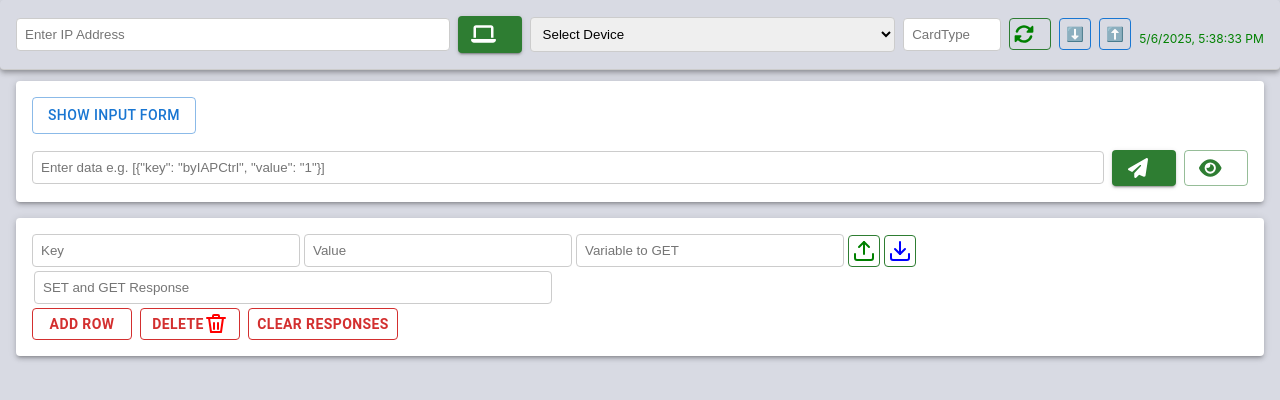
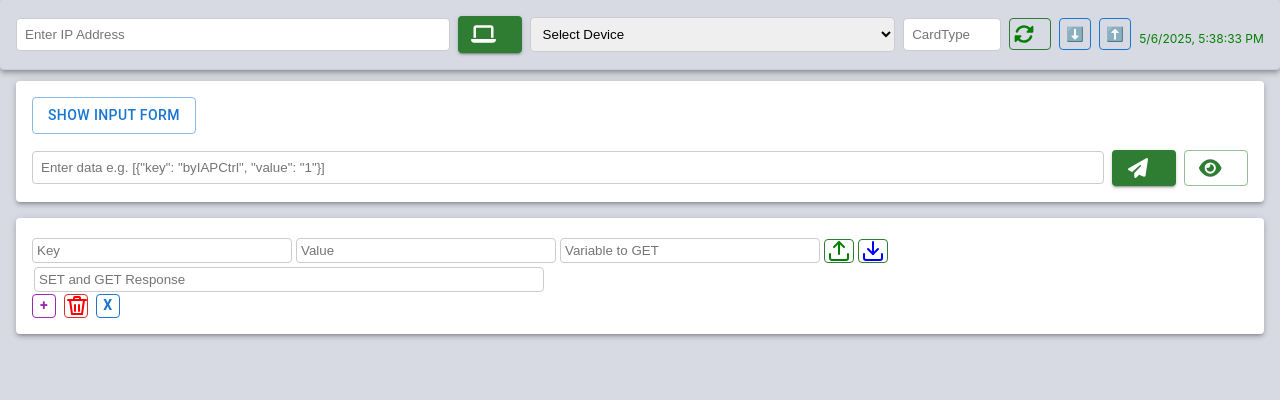
Before and after one commit to pavanpenneti/CLITesting, a React (Create React App) app: page /setAPIData in a window 1280 px wide. Shown: the top 400 px of the page. Built offline with nearby package versions, Linux system fonts and the light colour scheme.

Commit message:
added data to json file in daily report

```diff
--- a/src/Screens/components/SetApiData.js
+++ b/src/Screens/components/SetApiData.js
@@ -10,8 +10,14 @@ import {
   faEyeSlash,
 } from '@fortawesome/free-solid-svg-icons';
 
-import { Paper, TextField, Button, Typography, Box, Collapse } from "@mui/material";
-
+import {
+  Paper,
+  TextField,
+  Button,
+  Typography,
+  Box,
+  Collapse,
+} from '@mui/material';
 
 function SetAPIData() {
   const [data, setData] = useState({});
@@ -24,12 +30,12 @@ function SetAPIData() {
   const [showResponse, setShowResponse] = useState(false);
   const [timestamp, setTimestamp] = useState(new Date());
   const [showDeleteButtons, setShowDeleteButtons] = useState(false);
-  const [rawInput, setRawInput] = useState("");
+  const [rawInput, setRawInput] = useState('');
   const [showBox, setShowBox] = useState(false);
   const [rows, setRows] = useState([
     { input1: '', input2: '', input3: '', result: '', success: null },
   ]);
-const [output, setOutput] = useState("");
+  const [output, setOutput] = useState('');
   const ipaddress = `http://${ipAddress}`;
   const serialno = serialNo;
   const iconStyle = { color: 'green' };
@@ -108,14 +114,13 @@ const [output, setOutput] = useState("");
     updated.splice(index, 1);
     setRows(updated);
   };
-  const clearResponses =()=>{
+  const clearResponses = () => {
     const clearedRows = rows.map(() => ({
-
       result: '',
       success: null,
     }));
     setRows(clearedRows);
-  }
+  };
 
   // Update row field
   const handleRowChange = (index, field, value) => {
@@ -202,8 +207,8 @@ const [output, setOutput] = useState("");
 
       alert(`"${filename}.json" has been downloaded.`);
     } catch (err) {
-    console.error("Export failed:", err);
-    alert("Export failed. See console for details.");
+      console.error('Export failed:', err);
+      alert('Export failed. See console for details.');
     }
   };
 
@@ -228,18 +233,21 @@ const [output, setOutput] = useState("");
   };
   const handleExtract = () => {
     const parser = new DOMParser();
-    const xmlDoc = parser.parseFromString(`<root>${rawInput}</root>`, "text/xml");
-    const msgbytes = xmlDoc.getElementsByTagName("msgbyte");
+    const xmlDoc = parser.parseFromString(
+      `<root>${rawInput}</root>`,
+      'text/xml'
+    );
+    const msgbytes = xmlDoc.getElementsByTagName('msgbyte');
 
-    let result = "";
+    let result = '';
 
     for (let i = 0; i < msgbytes.length; i++) {
-      const bytemsg = msgbytes[i].getAttribute("bytemsg");
+      const bytemsg = msgbytes[i].getAttribute('bytemsg');
       if (bytemsg) result += `${bytemsg}\n`;
 
-      const attributes = msgbytes[i].getElementsByTagName("attribute-binding");
+      const attributes = msgbytes[i].getElementsByTagName('attribute-binding');
       for (let j = 0; j < attributes.length; j++) {
-        const name = attributes[j].getAttribute("name");
+        const name = attributes[j].getAttribute('name');
         if (name) result += `${name}\n`;
       }
 
@@ -250,27 +258,25 @@ const [output, setOutput] = useState("");
   };
 
   const handleGenerate = () => {
-    const lines = output
-      .split("\n")
-      .map(line => line.trim())
+    const lines = output.split('\n').map((line) => line.trim());
     //.filter(line => line ); // ignore 0x lines
 
-    const resultArray = lines.map(variable => ({
+    const resultArray = lines.map((variable) => ({
       input1: variable,
-      input2: "",
+      input2: '',
       input3: variable,
-      result: "",
-      success: null
+      result: '',
+      success: null,
     }));
 
     const blob = new Blob([JSON.stringify(resultArray, null, 2)], {
-      type: "application/json"
+      type: 'application/json',
     });
 
     const url = URL.createObjectURL(blob);
-    const link = document.createElement("a");
+    const link = document.createElement('a');
     link.href = url;
-    link.download = "XML.json";
+    link.download = 'XML.json';
     link.click();
   };
 
@@ -321,8 +327,7 @@ const handleGenerate = () => {
           onClick={getUSBDevices}
           startIcon={<FontAwesomeIcon icon={faLaptop} />}
           sx={{ whiteSpace: 'nowrap' }}
-        >
-               </Button>
+        ></Button>
 
         <select
           value={serialNo}
@@ -361,18 +366,24 @@ const handleGenerate = () => {
           color="success"
           onClick={refresh}
           startIcon={<FontAwesomeIcon icon={faSyncAlt} style={iconStyle} />}
-          sx={{ width: 42, height: 32, minWidth: 0, padding: 0,border:1 }}
+          sx={{ width: 42, height: 32, minWidth: 0, padding: 0, border: 1 }}
           title="GET/Refresh data"
+        ></Button>
+
+        <Button
+          variant="outlined"
+          onClick={exportData}
+          sx={{ width: 32, height: 32, minWidth: 0, padding: 0, border: 1 }}
         >
-
-        </Button>
-
-        <Button variant="outlined" onClick={exportData} sx={{ width: 32, height: 32, minWidth: 0, padding: 0,border:1 }} >
           ⬇️
         </Button>
 
         <label htmlFor="import-file" style={{ cursor: 'pointer' }}>
-          <Button variant="outlined" component="span" sx={{ width: 32, height: 32, minWidth: 0, padding: 0,border:1 }}>
+          <Button
+            variant="outlined"
+            component="span"
+            sx={{ width: 32, height: 32, minWidth: 0, padding: 0, border: 1 }}
+          >
             ⬆️
           </Button>
           <input
@@ -397,16 +408,15 @@ const handleGenerate = () => {
         <Box className="p-4">
           <Button
             variant="outlined"
-        onClick={() => setShowBox(prev => !prev)}
-        sx={{ mb: 1}}
+            onClick={() => setShowBox((prev) => !prev)}
+            sx={{ mb: 1 }}
           >
-        {showBox ? "Hide Input Form" : "Show Input Form"}
+            {showBox ? 'Hide Input Form' : 'Show Input Form'}
           </Button>
 
           <Collapse in={showBox}>
             <Box className="flex justify-center mt-4">
-          <Paper elevation={4} sx={{ p: 4, maxWidth: 1450, width: "100%" }}>
-
+              <Paper elevation={4} sx={{ p: 4, maxWidth: 1450, width: '100%' }}>
                 <TextField
                   label="Add XML Data "
                   placeholder="Paste XML Data to extract the variables"
@@ -415,13 +425,13 @@ const handleGenerate = () => {
                   fullWidth
                   variant="outlined"
                   value={rawInput}
-              onChange={e => setRawInput(e.target.value)}
+                  onChange={(e) => setRawInput(e.target.value)}
                   sx={{ mb: 1 }}
                 />
                 <Button
                   variant="contained"
                   color="primary"
-          sx={{marginBottom: 1}}
+                  sx={{ marginBottom: 1 }}
                   onClick={handleExtract}
                   fullWidth
                 >
@@ -457,7 +467,7 @@ const handleGenerate = () => {
             flexWrap: 'wrap',
             gap: 1,
             alignItems: 'center',
-            mt:1
+            mt: 1,
           }}
         >
           <input
@@ -471,20 +481,15 @@ const handleGenerate = () => {
               padding: 8,
               borderRadius: 4,
               border: '1px solid #ccc',
-
             }}
           />
-
-
 
           <Button
             variant="contained"
             color="success"
             onClick={postData}
             startIcon={<FontAwesomeIcon icon={faPaperPlane} />}
-          >
-
-          </Button>
+          ></Button>
 
           <Button
             variant="outlined"
@@ -519,11 +524,13 @@ const handleGenerate = () => {
 
       {/* Rows Table */}
       <Paper elevation={3} sx={{ p: 2 }}>
+
         {rows.map((row, index) => (
           <Box
             key={index}
             sx={{
-              mb: 0.5,
+              mb: 0.2,
+              mt: 0.5,
               display: 'flex',
               flexWrap: 'wrap',
               gap: 0.5,
@@ -537,10 +544,10 @@ const handleGenerate = () => {
               onChange={(e) => handleRowChange(index, 'input1', e.target.value)}
               style={{
                 width: '250px',
-                padding: 8,
+                padding: 4,
                 borderRadius: 4,
                 border: '1px solid #ccc',
-                 color: "rgb(0, 116, 232)"
+                color: 'rgb(0, 116, 232)',
               }}
             />
             <input
@@ -550,10 +557,10 @@ const handleGenerate = () => {
               onChange={(e) => handleRowChange(index, 'input2', e.target.value)}
               style={{
                 width: '250px',
-                padding: 8,
+                padding: 4,
                 borderRadius: 4,
                 border: '1px solid #ccc',
-                 color: 'rgb(221, 0, 169)'
+                color: 'rgb(221, 0, 169)',
               }}
             />
             <input
@@ -563,10 +570,10 @@ const handleGenerate = () => {
               onChange={(e) => handleRowChange(index, 'input3', e.target.value)}
               style={{
                 width: '250px',
-                padding: 8,
+                padding: 4,
                 borderRadius: 4,
                 border: '1px solid #ccc',
-                  color: "brown"
+                color: 'brown',
               }}
             />
 
@@ -574,49 +581,77 @@ const handleGenerate = () => {
               variant="text"
               color="success"
               onClick={() => handleSet(index)}
-              sx={{ width: 32, height: 32, minWidth: 0, padding: 0, border:1 }}
+              sx={{ width: 30, height: 24, minWidth: 0, padding: 0, border: 1 }}
             >
-     <svg xmlns="http://www.w3.org/2000/svg" width="24" height="24" fill="none" stroke="green" stroke-width="2" stroke-linecap="round" stroke-linejoin="round">
-  <path d="M21 15v4a2 2 0 0 1-2 2H5a2 2 0 0 1-2-2v-4"/>
-  <polyline points="17 8 12 3 7 8"/>
-  <line x1="12" y1="3" x2="12" y2="15"/>
+              <svg
+                xmlns="http://www.w3.org/2000/svg"
+                width="24"
+                height="24"
+                fill="none"
+                stroke="green"
+                stroke-width="2"
+                stroke-linecap="round"
+                stroke-linejoin="round"
+              >
+                <path d="M21 15v4a2 2 0 0 1-2 2H5a2 2 0 0 1-2-2v-4" />
+                <polyline points="17 8 12 3 7 8" />
+                <line x1="12" y1="3" x2="12" y2="15" />
               </svg>
-
-
-
             </Button>
 
             <Button
               variant="text"
               color="success"
               onClick={() => handleGet(index)}
-            sx={{ width: 32, height: 32, minWidth: 0, padding: 0,border:1 }}
+              sx={{ width: 30, height: 24, minWidth: 0, padding: 0, border: 1 }}
             >
-        <svg xmlns="http://www.w3.org/2000/svg" width="24" height="24" fill="none" stroke="blue" stroke-width="2" stroke-linecap="round" stroke-linejoin="round">
-  <path d="M21 15v4a2 2 0 0 1-2 2H5a2 2 0 0 1-2-2v-4"/>
-  <polyline points="7 10 12 15 17 10"/>
-  <line x1="12" y1="15" x2="12" y2="3"/>
+              <svg
+                xmlns="http://www.w3.org/2000/svg"
+                width="24"
+                height="24"
+                fill="none"
+                stroke="blue"
+                stroke-width="2"
+                stroke-linecap="round"
+                stroke-linejoin="round"
+              >
+                <path d="M21 15v4a2 2 0 0 1-2 2H5a2 2 0 0 1-2-2v-4" />
+                <polyline points="7 10 12 15 17 10" />
+                <line x1="12" y1="15" x2="12" y2="3" />
               </svg>
-
             </Button>
             {showDeleteButtons && (
               <Button
                 variant="text"
                 onClick={() => removeRow(index)}
-             sx={{ width: 32, height: 32, minWidth: 0, padding: 0,border:1 }}
+                sx={{
+                  width: 30,
+                  height: 24,
+                  minWidth: 0,
+                  padding: 0,
+                  border: 1,
+                }}
                 color="error"
                 title="Remove Row"
               >
-      <svg xmlns="http://www.w3.org/2000/svg" width="24" height="24" fill="none" stroke="red" stroke-width="2" stroke-linecap="round" stroke-linejoin="round">
-  <polyline points="3 6 5 6 21 6"/>
-  <path d="M19 6l-2 14H7L5 6"/>
-  <path d="M10 11v6"/>
-  <path d="M14 11v6"/>
-  <path d="M9 6V4a1 1 0 0 1 1-1h4a1 1 0 0 1 1 1v2"/>
+                <svg
+                  xmlns="http://www.w3.org/2000/svg"
+                  width="24"
+                  height="24"
+                  fill="none"
+                  stroke="red"
+                  stroke-width="2"
+                  stroke-linecap="round"
+                  stroke-linejoin="round"
+                >
+                  <polyline points="3 6 5 6 21 6" />
+                  <path d="M19 6l-2 14H7L5 6" />
+                  <path d="M10 11v6" />
+                  <path d="M14 11v6" />
+                  <path d="M9 6V4a1 1 0 0 1 1-1h4a1 1 0 0 1 1 1v2" />
                 </svg>
-
-
-            </Button>)}
+              </Button>
+            )}
 
             {/* {row.success === true && (
               <Box sx={{ color: 'green', ml: 1, fontWeight: 'bold' }}>✅</Box>
@@ -625,42 +660,74 @@ const handleGenerate = () => {
               <Box sx={{ color: 'red', ml: 1, fontWeight: 'bold' }}>❌</Box>
             )} */}
 
-
-
             <input
               type="text"
               placeholder="SET and GET Response"
               value={row.result}
-
               style={{
                 width: '500px',
-                marginLeft:'2px',
-                padding: 8,
+                marginLeft: '2px',
+                padding: 4,
                 borderRadius: 4,
                 border: '1px solid #ccc',
-                color: 'rgb(221, 0, 169)'
+                color: 'rgb(221, 0, 169)',
               }}
             />
           </Box>
         ))}
-
-        <Button variant="outlined" onClick={addRow}   color="error" sx={{width: 100, height: 32, minWidth: 0, padding: 0, border:1}} >
-         <strong>Add Row</strong>
+         <Button
+          variant="outlined"
+          onClick={addRow}
+          color="secondary"
+          sx={{ width: 24, height: 24, minWidth: 0, padding: 0, border: 1 }}
+        >
+          <strong>+</strong>
         </Button>
-        <Button color="error" sx={{width: 100, height: 32, marginLeft: 1, minWidth: 0, padding: 0, border:1}}  onClick={() => setShowDeleteButtons(!showDeleteButtons)}>
-  <strong>Delete</strong> <svg xmlns="http://www.w3.org/2000/svg" width="24" height="24" fill="none" stroke="red" stroke-width="2" stroke-linecap="round" stroke-linejoin="round">
-  <polyline points="3 6 5 6 21 6"/>
-  <path d="M19 6l-2 14H7L5 6"/>
-  <path d="M10 11v6"/>
-  <path d="M14 11v6"/>
-  <path d="M9 6V4a1 1 0 0 1 1-1h4a1 1 0 0 1 1 1v2"/>
+        <Button
+          color="error"
+          sx={{
+            width: 24,
+            height: 24,
+            marginLeft: 1,
+            minWidth: 0,
+            padding: 0,
+            border: 1,
+          }}
+          onClick={() => setShowDeleteButtons(!showDeleteButtons)}
+        >
+          <strong></strong>{' '}
+          <svg
+            xmlns="http://www.w3.org/2000/svg"
+            width="24"
+            height="24"
+            fill="none"
+            stroke="red"
+            stroke-width="2"
+            stroke-linecap="round"
+            stroke-linejoin="round"
+          >
+            <polyline points="3 6 5 6 21 6" />
+            <path d="M19 6l-2 14H7L5 6" />
+            <path d="M10 11v6" />
+            <path d="M14 11v6" />
+            <path d="M9 6V4a1 1 0 0 1 1-1h4a1 1 0 0 1 1 1v2" />
           </svg>
         </Button>
-<Button variant="outlined" onClick={clearResponses}   color="error" sx={{width: 150, marginLeft: 1, height: 32, minWidth: 0, padding: 0, border:1}} >
-         <strong>Clear Responses</strong>
+        <Button
+          variant="outlined"
+          onClick={clearResponses}
+          color="primary"
+          sx={{
+            width: 24,
+            marginLeft: 1,
+            height: 24,
+            minWidth: 0,
+            padding: 0,
+            border: 1,
+          }}
+        >
+          <strong>X</strong>
         </Button>
-
-
       </Paper>
     </Box>
   );
```
Also changed, not shown: src/Screens/components/DailyReport.js (+139 -1 lines), 1 other file (tests, documents, lock files or other folders). Lines whose indentation alone changed are shown as unchanged.
